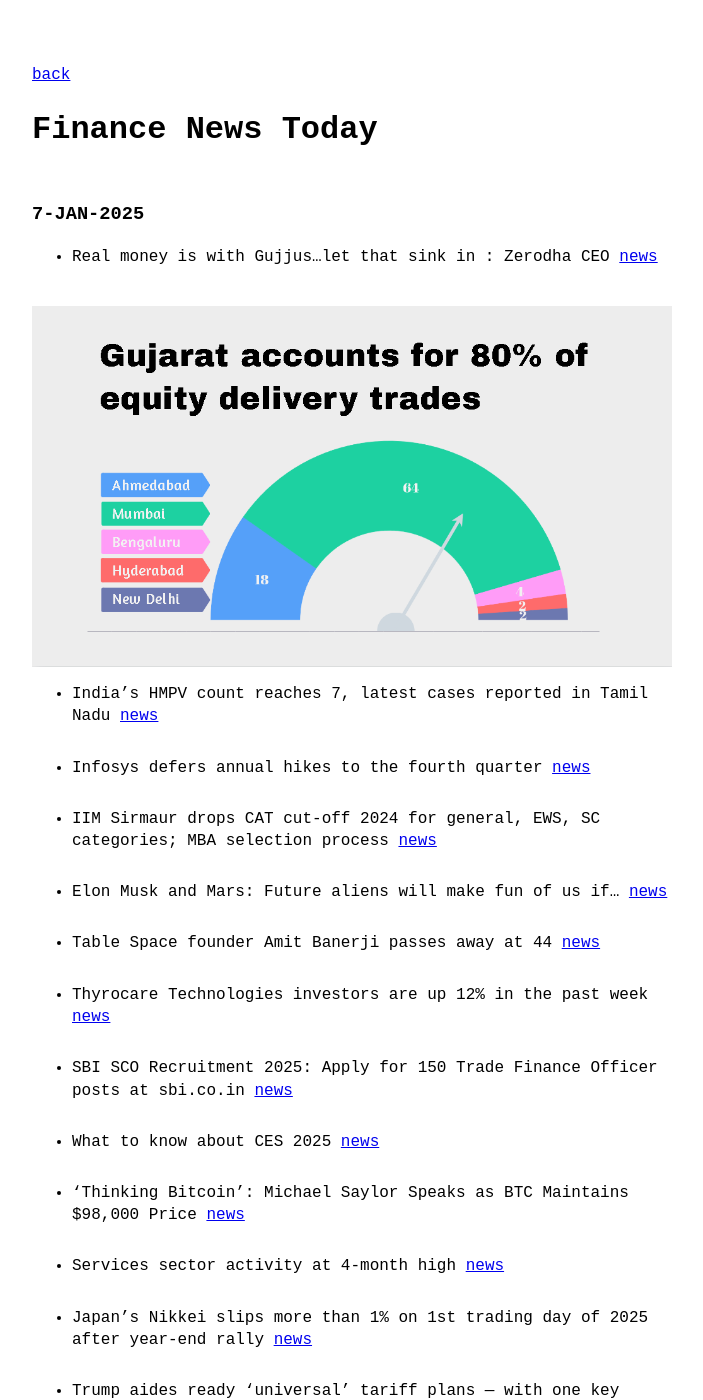
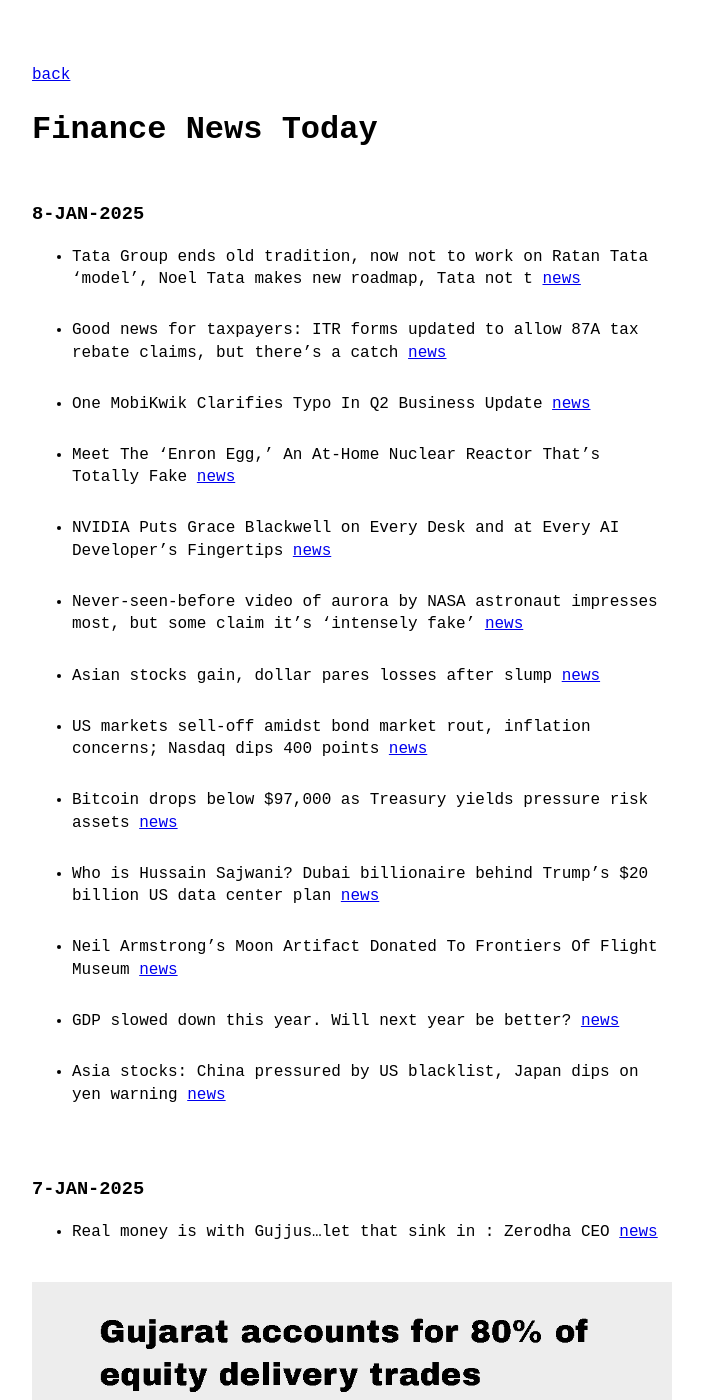
Before and after one commit to VallarasuS/Vallarasu.in, a Jekyll site: the page built from docs/finance.md, in a window 1280 px wide and 1400 px high. Shown: the whole window, without its empty margins (288-991 px from the left). Built offline with Jekyll 4.4.1, drawn with Linux system fonts in a browser that asks for light colours; some of the changed text lies outside the part shown.

Commit message:
Update finance.md

```diff
--- a/docs/finance.md
+++ b/docs/finance.md
@@ -2,6 +2,22 @@
 layout: page
 title: Finance News Today
 ---
+
+### 8-JAN-2025
+
+- Tata Group ends old tradition, now not to work on Ratan Tata 'model', Noel Tata makes new roadmap, Tata not t [news](https://www.india.com/business/tata-group-ends-old-tradition-now-not-to-work-on-ratan-tata-model-noel-tata-makes-new-roadmap-tata-not-to-provide-cross-default-clauses-to-lenders-7519174/) <br/><br/>
+- Good news for taxpayers: ITR forms updated to allow 87A tax rebate claims, but there's a catch [news](https://m.economictimes.com/wealth/tax/good-news-for-taxpayers-itr-forms-to-allow-87a-tax-rebate-claims-have-now-been-updated-however-there-is-a-catch/articleshow/117008292.cms) <br/><br/>
+- One MobiKwik Clarifies Typo In Q2 Business Update [news](https://www.ndtvprofit.com/markets/one-mobikwik-clarifies-typo-in-q2-business-update) <br/><br/>
+- Meet The ‘Enron Egg,’ An At-Home Nuclear Reactor That’s Totally Fake [news](https://www.forbes.com/sites/lesliekatz/2025/01/07/meet-the-enron-egg-an-at-home-nuclear-reactor-thats-totally-fake/) <br/><br/>
+- NVIDIA Puts Grace Blackwell on Every Desk and at Every AI Developer’s Fingertips [news](https://nvidianews.nvidia.com/news/nvidia-puts-grace-blackwell-on-every-desk-and-at-every-ai-developers-fingertips) <br/><br/>
+- Never-seen-before video of aurora by NASA astronaut impresses most, but some claim it’s ‘intensely fake’ [news](https://www.hindustantimes.com/trending/neverseenbefore-video-of-aurora-by-nasa-astronaut-impresses-most-but-some-claim-it-s-intensely-fake-101736298550605.html) <br/><br/>
+- Asian stocks gain, dollar pares losses after slump [news](https://www.moneycontrol.com/news/business/markets/asian-stocks-gain-dollar-pares-losses-after-slump-12904616.html) <br/><br/>
+- US markets sell-off amidst bond market rout, inflation concerns; Nasdaq dips 400 points [news](https://www.cnbctv18.com/market/us-markets-sell-off-amidst-bond-market-rout-inflation-concerns-nasdaq-dips-400-points-19536231.htm) <br/><br/>
+- Bitcoin drops below $97,000 as Treasury yields pressure risk assets [news](https://www.cnbc.com/2025/01/07/crypto-market-today.html) <br/><br/>
+- Who is Hussain Sajwani? Dubai billionaire behind Trump's $20 billion US data center plan [news](https://timesofindia.indiatimes.com/world/us/who-is-hussain-sajwani-dubai-billionaire-behind-trumps-20-billion-us-data-center-plan/articleshow/117027946.cms) <br/><br/>
+- Neil Armstrong’s Moon Artifact Donated To Frontiers Of Flight Museum [news](https://www.localprofile.com/arts-culture/neil-armstrongs-moon-artifact-donated-to-frontiers-of-flight-museum-10043015) <br/><br/>
+- GDP slowed down this year. Will next year be better? [news](https://indianexpress.com/article/opinion/editorials/gdp-slowed-down-this-year-will-next-year-be-better-9765869/) <br/><br/>
+- Asia stocks: China pressured by US blacklist, Japan dips on yen warning [news](https://in.investing.com/news/stock-market-news/asia-stocks-china-pressured-by-us-blacklist-japan-dips-on-yen-warning-4602657) <br/><br/>
 
 ### 7-JAN-2025
 
@@ -10,6 +26,7 @@
 ![Chart](https://raw.githubusercontent.com/VallarasuS/Vallarasu.in/master/docs/_screenshots/money.png)
 
 - India's HMPV count reaches 7, latest cases reported in Tamil Nadu [news](https://economictimes.indiatimes.com/news/india/indias-hmpv-count-reaches-7-latest-cases-reported-in-tamil-nadu/articleshow/117006987.cms)  <br/><br/>
+- FPI selloff, HMPV scare drag markets to worst fall in three months [news](https://www.business-standard.com/markets/stock-market-news/fpi-selloff-hmpv-scare-drag-markets-to-worst-fall-in-three-months-125010601042_1.html) <br/><br/>
 - Infosys defers annual hikes to the fourth quarter [news](https://www.moneycontrol.com/technology/infosys-defers-annual-hikes-to-the-fourth-quarter-article-12903806.html) <br/><br/>
 - IIM Sirmaur drops CAT cut-off 2024 for general, EWS, SC categories; MBA selection process [news](https://news.careers360.com/iim-sirmaur-cat-cut-off-2024-drops-for-general-ews-sc-categories-mba-selection-process) <br/><br/>
 - Elon Musk and Mars: Future aliens will make fun of us if... [news](https://timesofindia.indiatimes.com/technology/tech-news/elon-musk-future-aliens-will-make-fun-of-us-if-/articleshow/116924643.cms) <br/><br/>
@@ -20,9 +37,6 @@
 - 'Thinking Bitcoin': Michael Saylor Speaks as BTC Maintains $98,000 Price [news](https://in.investing.com/news/cryptocurrency-news/thinking-bitcoin-michael-saylor-speaks-as-btc-maintains-98000-price-4597381) <br/><br/>
 - Services sector activity at 4-month high [news](https://timesofindia.indiatimes.com/business/india-business/survey-services-sector-activity-at-4-month-high/articleshow/117005211.cms) <br/><br/>
 - Japan's Nikkei slips more than 1% on 1st trading day of 2025 after year-end rally [news](https://m.economictimes.com/markets/stocks/news/japans-nikkei-slips-more-than-1-on-1st-trading-day-of-2025-after-year-end-rally/articleshow/116989176.cms) <br/><br/>
-- Trump aides ready ‘universal’ tariff plans — with one key change [news](https://www.washingtonpost.com/business/2025/01/06/trump-tariff-economy-trade/) <br/><br/>
-- Tech leads stocks higher as Nvidia surges to record high [news](https://finance.yahoo.com/news/live/stock-market-today-tech-leads-stocks-higher-as-nvidia-surges-to-record-high-175727614.html) <br/><br/>
-- FPI selloff, HMPV scare drag markets to worst fall in three months [news](https://www.business-standard.com/markets/stock-market-news/fpi-selloff-hmpv-scare-drag-markets-to-worst-fall-in-three-months-125010601042_1.html) <br/><br/>
 - Aegis Logistics soars 14% in weak market on heavy volume [news](https://www.business-standard.com/markets/news/buzzing-stock-aegis-logistics-soars-14-in-weak-market-on-heavy-volume-125010600507_1.html) <br/><br/>
 
 
```
